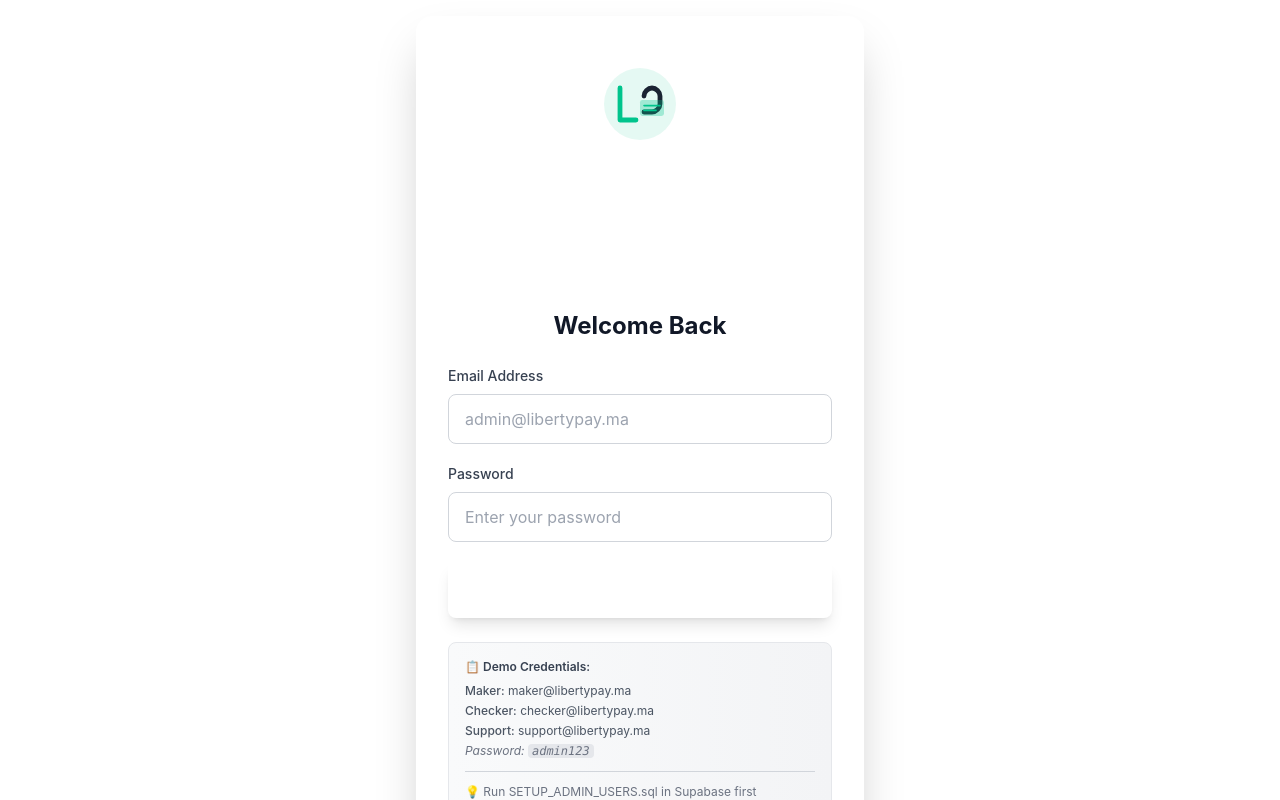
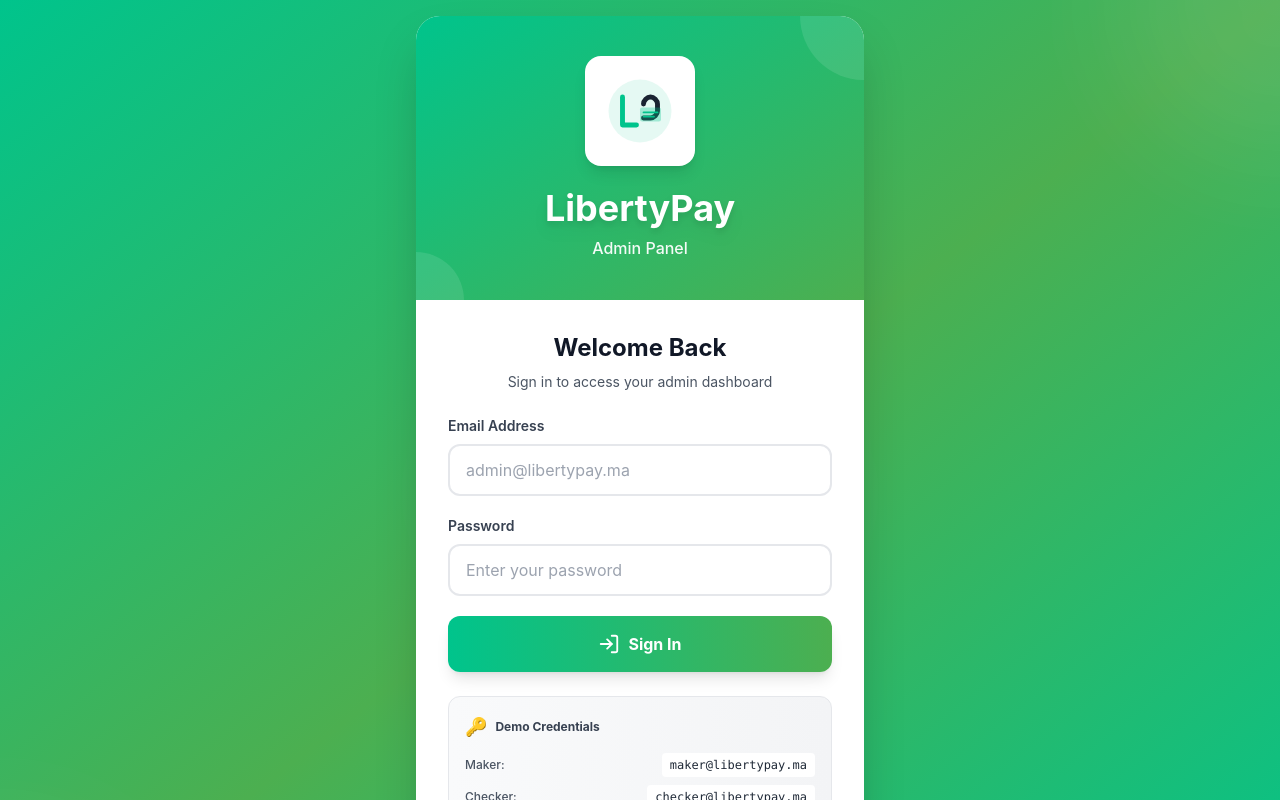
Before and after one commit to mzaouini/lb3admin, a React (Vite) app: page / in a window 1280 px wide. Shown: the top 800 px of the page. Built offline with nearby package versions, Linux system fonts and the light colour scheme.

Commit message:
Apply official color palette: Green gradient splash screen, updated Tailwind config with #1A237E and #00C48C

```diff
--- a/src/pages/Login.tsx
+++ b/src/pages/Login.tsx
@@ -35,38 +35,53 @@ export default function Login({ onLogin }: LoginProps) {
   };
 
   return (
-    <div className="min-h-screen bg-gradient-to-br from-liberty-navy via-liberty-teal to-liberty-navy flex items-center justify-center p-4">
-      <div className="bg-white rounded-2xl shadow-2xl w-full max-w-md overflow-hidden">
-        {/* Logo Section */}
-        <div className="bg-gradient-to-r from-liberty-teal to-liberty-mint p-8 text-center">
-          <div className="inline-block bg-white rounded-full p-4 mb-4">
-            <svg width="80" height="80" viewBox="0 0 100 100" fill="none" xmlns="http://www.w3.org/2000/svg">
-              {/* Liberty Pay Logo - Stylized LP with payment card */}
-              <circle cx="50" cy="50" r="45" fill="#00C48C" opacity="0.1"/>
-              <path d="M25 30 L25 70 L45 70" stroke="#00C48C" strokeWidth="6" strokeLinecap="round" strokeLinejoin="round"/>
-              <path d="M55 40 C55 35 60 30 65 30 C70 30 75 35 75 40 L75 50 C75 55 70 60 65 60 L55 60" stroke="#1a2332" strokeWidth="6" strokeLinecap="round" strokeLinejoin="round"/>
-              <rect x="50" y="45" width="30" height="20" rx="3" fill="#00C48C" opacity="0.3"/>
-              <line x1="55" y1="52" x2="75" y2="52" stroke="#00C48C" strokeWidth="2" strokeLinecap="round"/>
-              <line x1="55" y1="58" x2="70" y2="58" stroke="#00C48C" strokeWidth="2" strokeLinecap="round"/>
-            </svg>
+    <div className="min-h-screen bg-gradient-to-br from-liberty-teal via-liberty-mint to-liberty-teal flex items-center justify-center p-4 relative overflow-hidden">
+      {/* Animated background circles */}
+      <div className="absolute inset-0 overflow-hidden">
+        <div className="absolute -top-40 -right-40 w-80 h-80 bg-white/10 rounded-full blur-3xl animate-pulse"></div>
+        <div className="absolute -bottom-40 -left-40 w-80 h-80 bg-white/10 rounded-full blur-3xl animate-pulse" style={{ animationDelay: '1s' }}></div>
+        <div className="absolute top-1/2 left-1/2 transform -translate-x-1/2 -translate-y-1/2 w-96 h-96 bg-white/5 rounded-full blur-3xl animate-pulse" style={{ animationDelay: '2s' }}></div>
+      </div>
+
+      <div className="relative z-10 bg-white rounded-3xl shadow-2xl w-full max-w-md overflow-hidden">
+        {/* Logo Section with Green Gradient */}
+        <div className="bg-gradient-to-br from-liberty-teal to-liberty-mint p-10 text-center relative">
+          {/* Decorative circles */}
+          <div className="absolute top-0 right-0 w-32 h-32 bg-white/10 rounded-full -mr-16 -mt-16"></div>
+          <div className="absolute bottom-0 left-0 w-24 h-24 bg-white/10 rounded-full -ml-12 -mb-12"></div>
+
+          <div className="relative">
+            {/* Logo */}
+            <div className="inline-block bg-white rounded-2xl p-5 mb-4 shadow-lg">
+              <svg width="70" height="70" viewBox="0 0 100 100" fill="none" xmlns="http://www.w3.org/2000/svg">
+                {/* Liberty Pay Logo - Stylized LP with payment card */}
+                <circle cx="50" cy="50" r="45" fill="#00C48C" opacity="0.1"/>
+                <path d="M25 30 L25 70 L45 70" stroke="#00C48C" strokeWidth="7" strokeLinecap="round" strokeLinejoin="round"/>
+                <path d="M55 40 C55 35 60 30 65 30 C70 30 75 35 75 40 L75 50 C75 55 70 60 65 60 L55 60" stroke="#1a2332" strokeWidth="7" strokeLinecap="round" strokeLinejoin="round"/>
+                <rect x="50" y="45" width="30" height="20" rx="3" fill="#00C48C" opacity="0.3"/>
+                <line x1="55" y1="52" x2="75" y2="52" stroke="#00C48C" strokeWidth="2.5" strokeLinecap="round"/>
+                <line x1="55" y1="58" x2="70" y2="58" stroke="#00C48C" strokeWidth="2.5" strokeLinecap="round"/>
+              </svg>
+            </div>
+            <h1 className="text-4xl font-bold text-white mb-2 drop-shadow-lg">LibertyPay</h1>
+            <p className="text-white/95 text-base font-medium">Admin Panel</p>
           </div>
-          <h1 className="text-3xl font-bold text-white mb-2">LibertyPay</h1>
-          <p className="text-white/90 text-sm">Admin Panel</p>
         </div>
 
         {/* Login Form */}
         <div className="p-8">
-          <h2 className="text-2xl font-bold text-gray-900 mb-6 text-center">Welcome Back</h2>
+          <h2 className="text-2xl font-bold text-gray-900 mb-2 text-center">Welcome Back</h2>
+          <p className="text-gray-600 text-sm text-center mb-6">Sign in to access your admin dashboard</p>
 
           <form onSubmit={handleSubmit} className="space-y-5">
             {error && (
-              <div className="bg-red-50 border border-red-200 text-red-700 px-4 py-3 rounded-lg text-sm">
+              <div className="bg-red-50 border-l-4 border-liberty-error text-red-700 px-4 py-3 rounded-r-lg text-sm">
                 {error}
               </div>
             )}
 
             <div>
-              <label htmlFor="email" className="block text-sm font-medium text-gray-700 mb-2">
+              <label htmlFor="email" className="block text-sm font-semibold text-gray-700 mb-2">
                 Email Address
               </label>
               <input
@@ -74,7 +89,7 @@ export default function Login({ onLogin }: LoginProps) {
                 type="email"
                 value={email}
                 onChange={(e) => setEmail(e.target.value)}
-                className="w-full px-4 py-3 border border-gray-300 rounded-lg focus:ring-2 focus:ring-liberty-teal focus:border-transparent outline-none transition-all"
+                className="w-full px-4 py-3 border-2 border-gray-200 rounded-xl focus:ring-2 focus:ring-liberty-teal focus:border-liberty-teal outline-none transition-all"
                 placeholder="admin@libertypay.ma"
                 required
                 autoComplete="email"
@@ -82,7 +97,7 @@ export default function Login({ onLogin }: LoginProps) {
             </div>
 
             <div>
-              <label htmlFor="password" className="block text-sm font-medium text-gray-700 mb-2">
+              <label htmlFor="password" className="block text-sm font-semibold text-gray-700 mb-2">
                 Password
               </label>
               <input
@@ -90,7 +105,7 @@ export default function Login({ onLogin }: LoginProps) {
                 type="password"
                 value={password}
                 onChange={(e) => setPassword(e.target.value)}
-                className="w-full px-4 py-3 border border-gray-300 rounded-lg focus:ring-2 focus:ring-liberty-teal focus:border-transparent outline-none transition-all"
+                className="w-full px-4 py-3 border-2 border-gray-200 rounded-xl focus:ring-2 focus:ring-liberty-teal focus:border-liberty-teal outline-none transition-all"
                 placeholder="Enter your password"
                 required
                 autoComplete="current-password"
@@ -100,16 +115,16 @@ export default function Login({ onLogin }: LoginProps) {
             <button
               type="submit"
               disabled={isLoading}
-              className="w-full bg-gradient-to-r from-liberty-teal to-liberty-mint hover:from-liberty-mint hover:to-liberty-teal text-white font-semibold py-4 px-4 rounded-lg transition-all transform hover:scale-[1.02] active:scale-[0.98] flex items-center justify-center gap-2 disabled:opacity-50 disabled:cursor-not-allowed disabled:transform-none shadow-lg"
+              className="w-full bg-gradient-to-r from-liberty-teal to-liberty-mint hover:from-liberty-mint hover:to-liberty-teal text-white font-bold py-4 px-4 rounded-xl transition-all transform hover:scale-[1.02] active:scale-[0.98] flex items-center justify-center gap-2 disabled:opacity-50 disabled:cursor-not-allowed disabled:transform-none shadow-lg hover:shadow-xl"
             >
               {isLoading ? (
                 <>
-                  <div className="w-5 h-5 border-2 border-white border-t-transparent rounded-full animate-spin"></div>
+                  <div className="w-5 h-5 border-3 border-white border-t-transparent rounded-full animate-spin"></div>
                   <span>Signing in...</span>
                 </>
               ) : (
                 <>
-                  <LogIn size={20} />
+                  <LogIn size={22} />
                   <span>Sign In</span>
                 </>
               )}
@@ -117,24 +132,34 @@ export default function Login({ onLogin }: LoginProps) {
           </form>
 
           {/* Demo credentials */}
-          <div className="mt-6 p-4 bg-gradient-to-r from-gray-50 to-gray-100 rounded-lg border border-gray-200">
-            <p className="text-xs text-gray-700 font-semibold mb-2">📋 Demo Credentials:</p>
-            <div className="space-y-1">
-              <p className="text-xs text-gray-600">
-                <span className="font-medium">Maker:</span> maker@libertypay.ma
-              </p>
-              <p className="text-xs text-gray-600">
-                <span className="font-medium">Checker:</span> checker@libertypay.ma
-              </p>
-              <p className="text-xs text-gray-600">
-                <span className="font-medium">Support:</span> support@libertypay.ma
-              </p>
-              <p className="text-xs text-gray-500 mt-2 italic">
-                Password: <span className="font-mono bg-gray-200 px-1 rounded">admin123</span>
-              </p>
+          <div className="mt-6 p-4 bg-gradient-to-r from-gray-50 to-gray-100 rounded-xl border border-gray-200">
+            <p className="text-xs text-gray-700 font-bold mb-3 flex items-center gap-2">
+              <span className="text-lg">🔑</span>
+              Demo Credentials
+            </p>
+            <div className="space-y-2">
+              <div className="flex items-center justify-between text-xs">
+                <span className="text-gray-600 font-medium">Maker:</span>
+                <span className="text-gray-800 font-mono bg-white px-2 py-1 rounded">maker@libertypay.ma</span>
+              </div>
+              <div className="flex items-center justify-between text-xs">
+                <span className="text-gray-600 font-medium">Checker:</span>
+                <span className="text-gray-800 font-mono bg-white px-2 py-1 rounded">checker@libertypay.ma</span>
+              </div>
+              <div className="flex items-center justify-between text-xs">
+                <span className="text-gray-600 font-medium">Support:</span>
+                <span className="text-gray-800 font-mono bg-white px-2 py-1 rounded">support@libertypay.ma</span>
+              </div>
+              <div className="pt-2 mt-2 border-t border-gray-300">
+                <div className="flex items-center justify-between text-xs">
+                  <span className="text-gray-600 font-medium">Password:</span>
+                  <span className="text-gray-800 font-mono bg-white px-2 py-1 rounded font-bold">admin123</span>
+                </div>
+              </div>
             </div>
-            <p className="text-xs text-gray-500 mt-3 pt-3 border-t border-gray-300">
-              💡 Run SETUP_ADMIN_USERS.sql in Supabase first
+            <p className="text-xs text-gray-500 mt-3 pt-3 border-t border-gray-300 flex items-center gap-1">
+              <span>💡</span>
+              <span>Run SETUP_ADMIN_USERS.sql in Supabase first</span>
             </p>
           </div>
         </div>
--- a/tailwind.config.js
+++ b/tailwind.config.js
@@ -7,10 +7,17 @@ export default {
   theme: {
     extend: {
       colors: {
+        // Official LibertyPay Color Palette
+        'liberty-navy': '#1A237E',      // Primary Background (Deep Blue)
+        'liberty-teal': '#00C48C',      // Accent (Green)
+        'liberty-mint': '#4CAF50',      // Success/Secondary Green
+        'liberty-gray': '#B0BEC5',      // Secondary Text
+        'liberty-error': '#F44336',     // Error Red
+
+        // Aliases for consistency
         'liberty-primary': '#1A237E',
         'liberty-accent': '#00C48C',
         'liberty-success': '#4CAF50',
-        'liberty-error': '#F44336',
         'liberty-text-primary': '#FFFFFF',
         'liberty-text-secondary': '#B0BEC5',
       },
```
